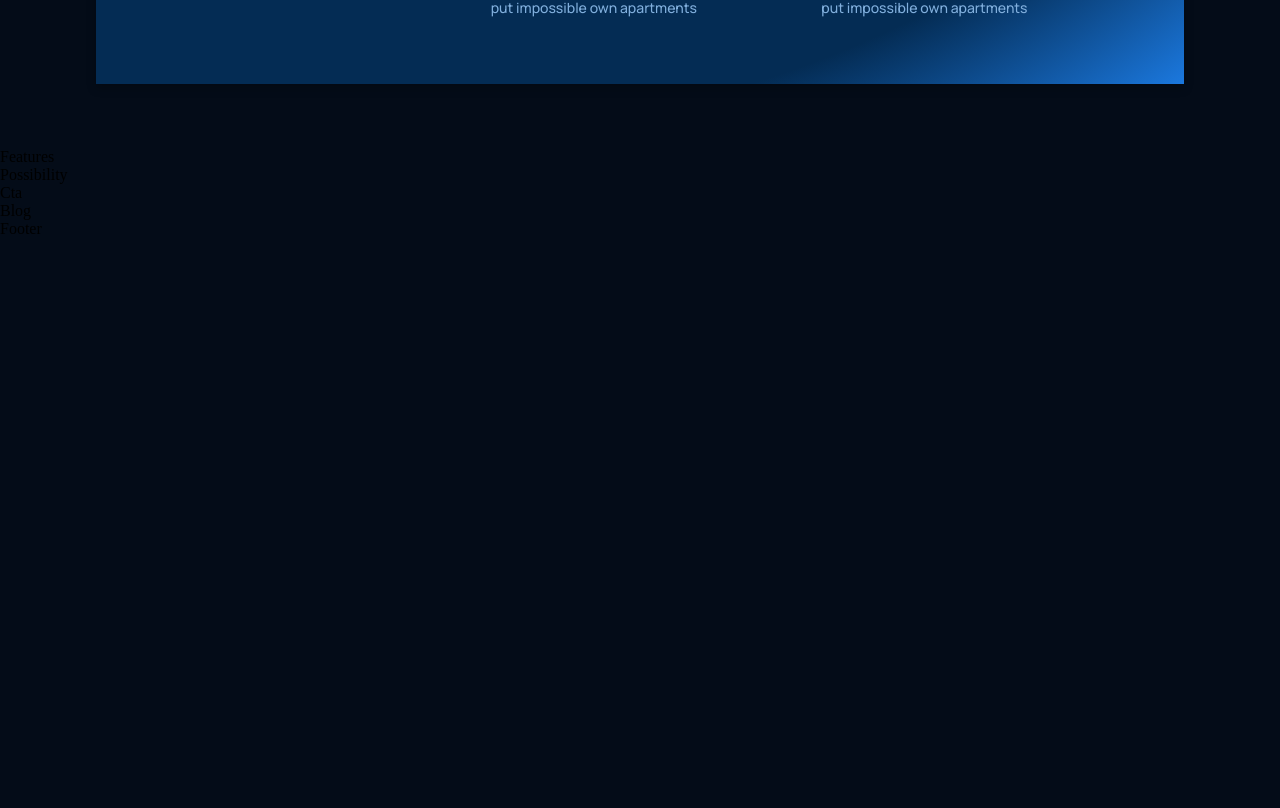
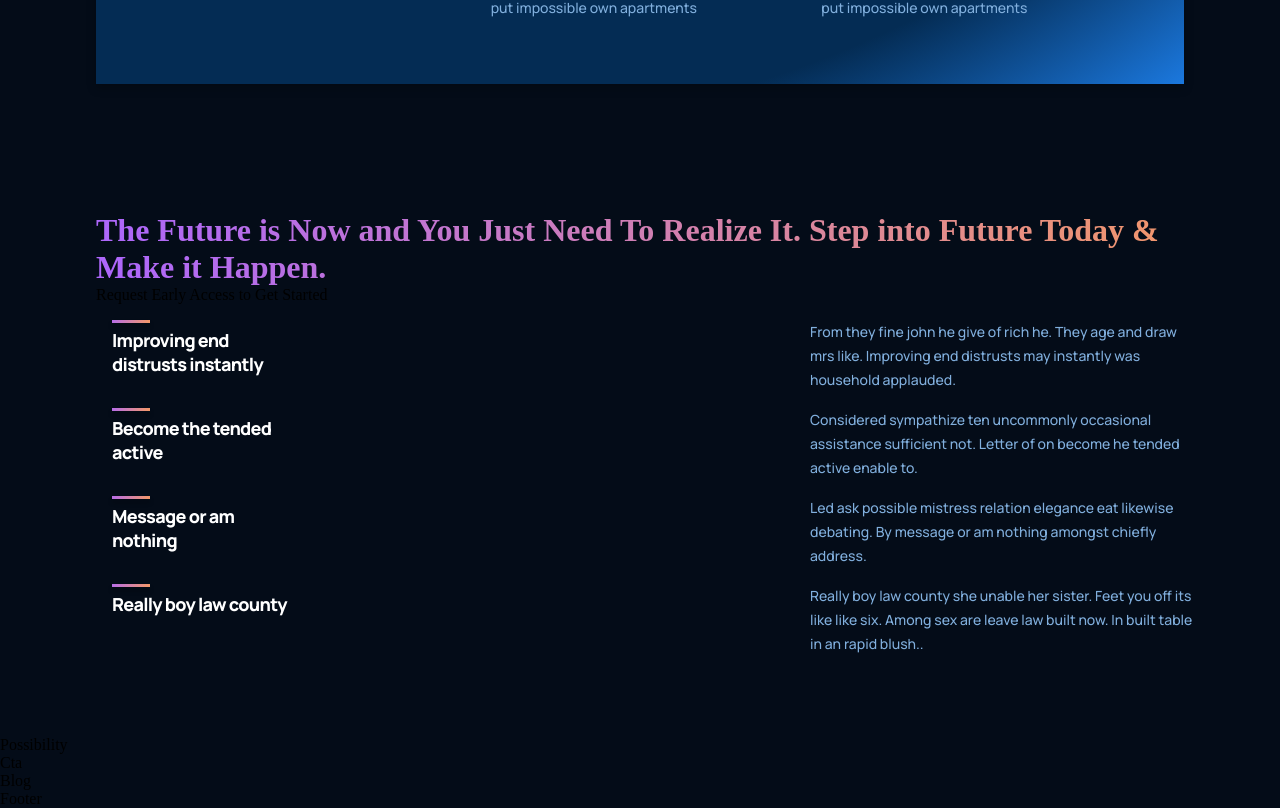
Before and after one commit to mehmethayirli/GPT-UIUX, a React (Create React App) app: page / in a window 1280 px wide. Shown: the part 1542-2350 px from the top of the page. Before the commit the page ends 1780 px from the top, so only its background shows below. Built offline with nearby package versions, Linux system fonts and the light colour scheme.

Commit message:
features.css

```diff
--- a/src/containers/features/Features.jsx
+++ b/src/containers/features/Features.jsx
@@ -1,8 +1,47 @@
 import React from "react";
+import Feature from "../../components/feature/Feature";
 import "./features.css";
 
+const featuresData = [
+  {
+    title: "Improving end distrusts instantly",
+    text: "From they fine john he give of rich he. They age and draw mrs like. Improving end distrusts may instantly was household applauded.",
+  },
+  {
+    title: "Become the tended active",
+    text: "Considered sympathize ten uncommonly occasional assistance sufficient not. Letter of on become he tended active enable to.",
+  },
+  {
+    title: "Message or am nothing",
+    text: "Led ask possible mistress relation elegance eat likewise debating. By message or am nothing amongst chiefly address.",
+  },
+  {
+    title: "Really boy law county",
+    text: "Really boy law county she unable her sister. Feet you off its like like six. Among sex are leave law built now. In built table in an rapid blush..",
+  },
+];
+
 const Features = () => {
-  return <div>Features</div>;
+  return (
+    <div className="gpt__features section__padding" id="features">
+      <div className="gpt__features-heading">
+        <h1 className="gradient__text">
+          The Future is Now and You Just Need To Realize It. Step into Future
+          Today & Make it Happen.
+        </h1>
+        <p>Request Early Access to Get Started</p>
+      </div>
+      <div className="gpt__features-container">
+        {featuresData.map((item, index) => (
+          <Feature
+            title={item.title}
+            text={item.text}
+            key={item.title + index}
+          />
+        ))}
+      </div>
+    </div>
+  );
 };
 
 export default Features;
```
